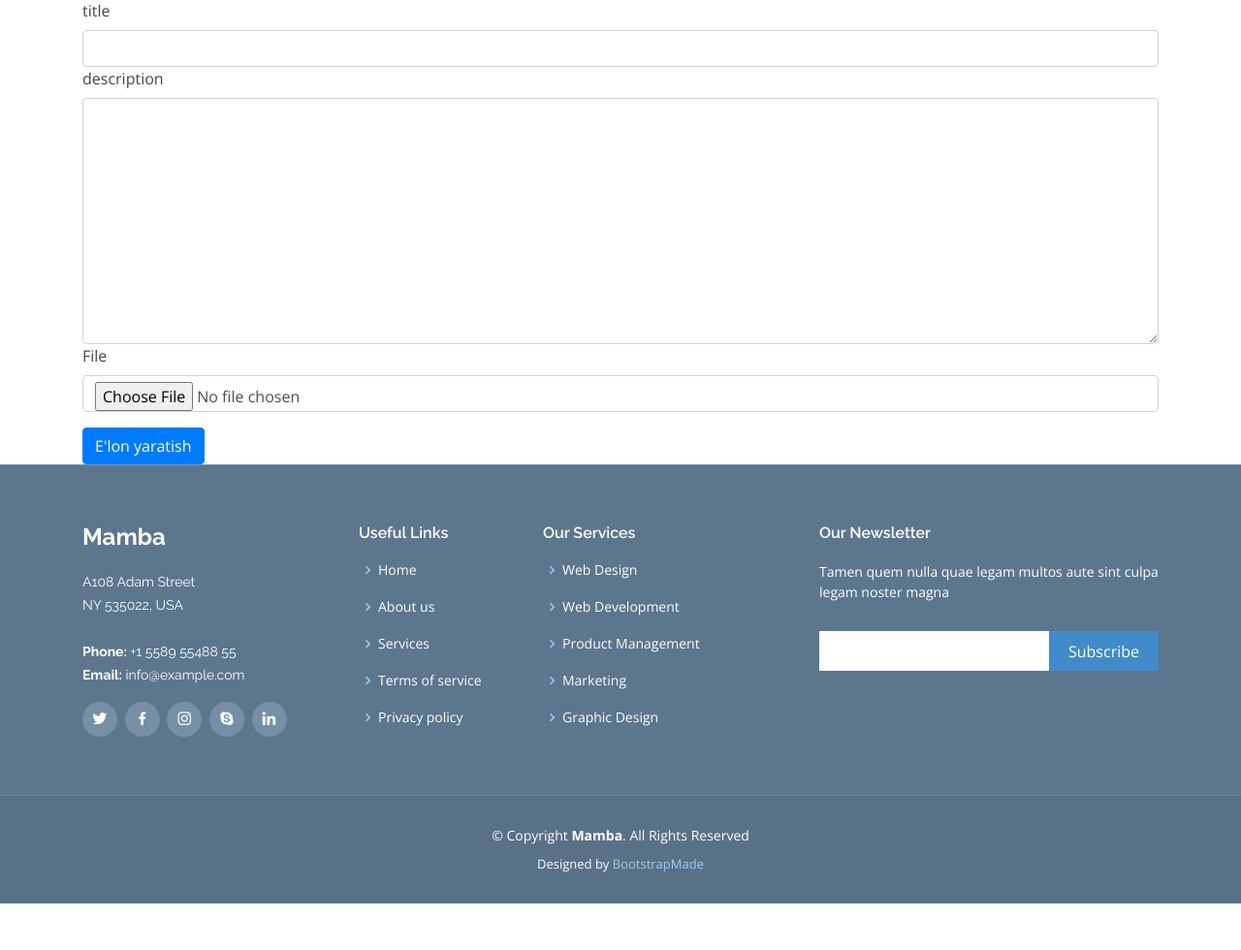
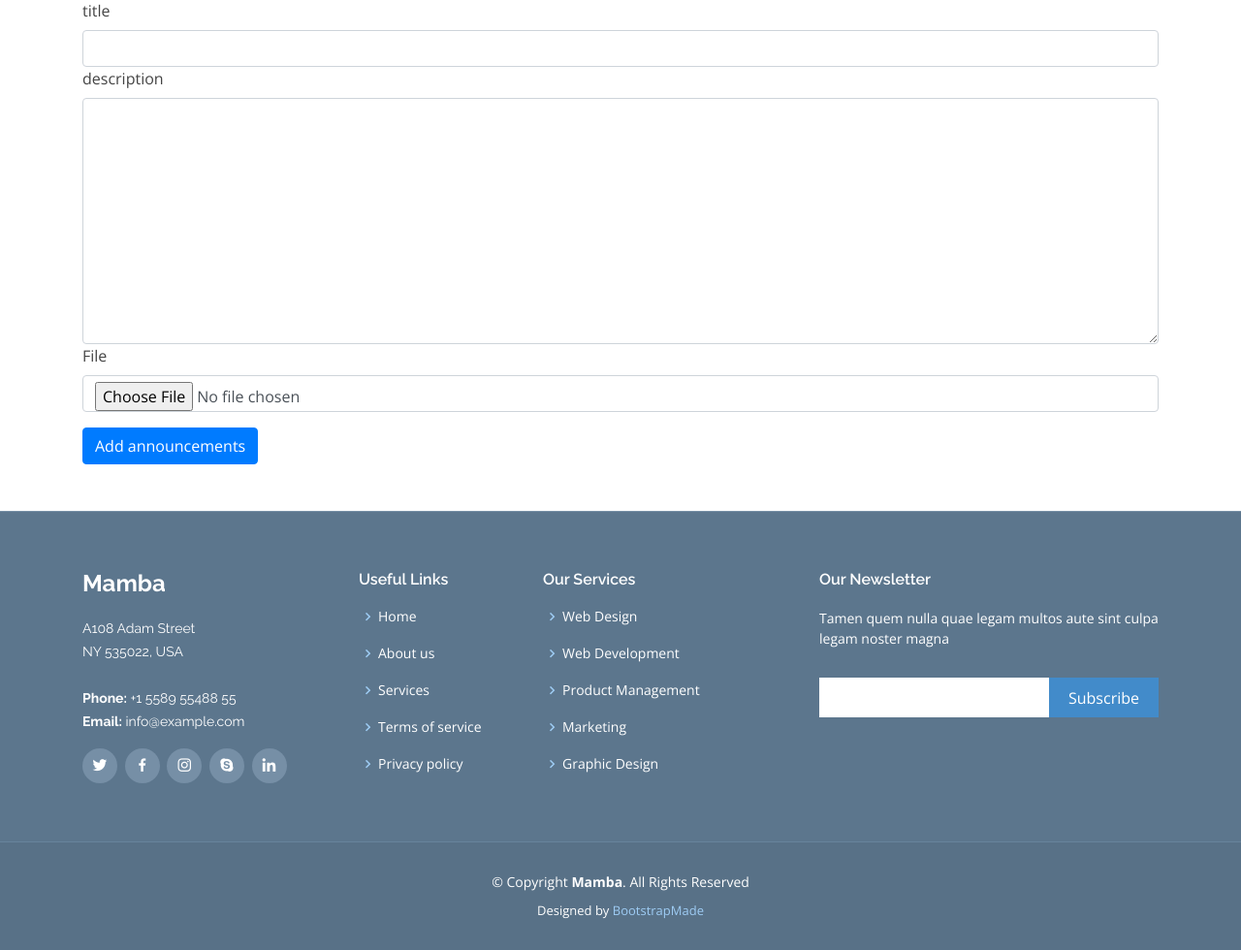
Before and after one commit to RavshanjonA/startup, a Django app: page /announcement/ in a window 1280 px wide. Shown: the part 114-1094 px from the top of the page at 97% size. Before the commit the page ends 1046 px from the top, so only its background shows below. Run offline with Django 3.2, Linux system fonts and the light colour scheme; a user stored in the database is signed in; tables that the repository leaves empty hold one stand-in row (values such as "Sample post"); some libraries are stand-ins or nearby versions.

Commit message:
the startapper announcement is full complete

```diff
--- a/basic/views.py
+++ b/basic/views.py
@@ -96,7 +96,6 @@ def logout_user(request):
 @login_required
 def announcement(request):
     startapper = Startapper.objects.get(user=request.user)
-    metal = IdeaStartapper.objects.all()
     if request.method == "POST" and request.FILES:
         title    = request.POST['title']
         description = request.POST['description']
--- a/templates/announcement.html
+++ b/templates/announcement.html
@@ -4,7 +4,7 @@
 {% block body %}
 
 <div class="container">
-        <form action="{% url 'announcement' %}" method="POST" enctype="multipart/form-data">
+        <form action="{% url 'announcement' %}" method="POST" enctype="multipart/form-data" class='pb-5'>
         {% csrf_token %}
         <div class="row">
                 <div class="col-12 form-group" id="left">
@@ -18,7 +18,7 @@
                         <input type="file" class="form-control " name="file" id="file" required>
                 </div>
         </div>
-        <button type="submit" class="btn btn-primary" style="font-size: medium;">E'lon yaratish</button>
+        <button type="submit" class="btn btn-primary" style="font-size: medium;">Add announcements</button>
         </form>
 
 </div>
```
